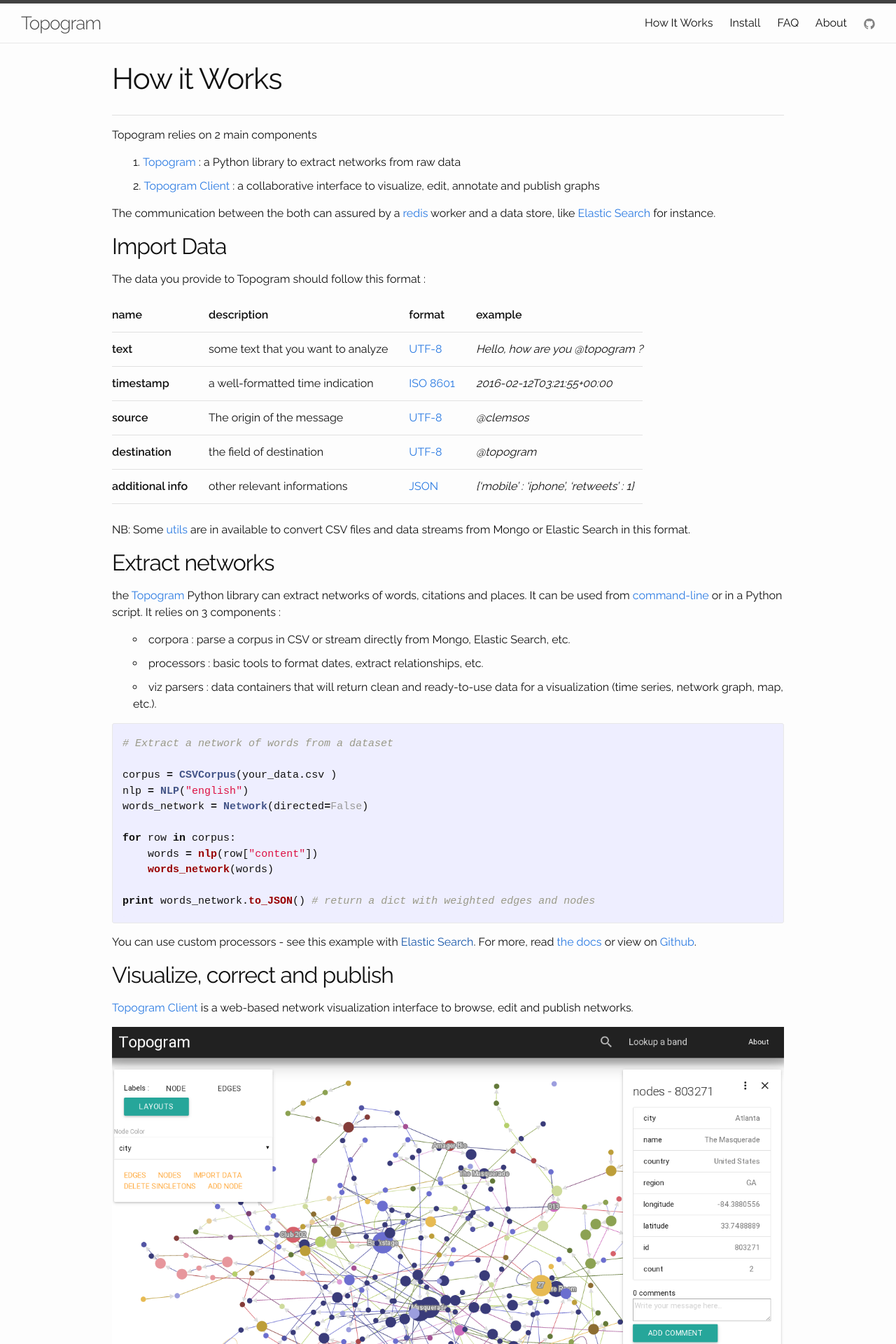
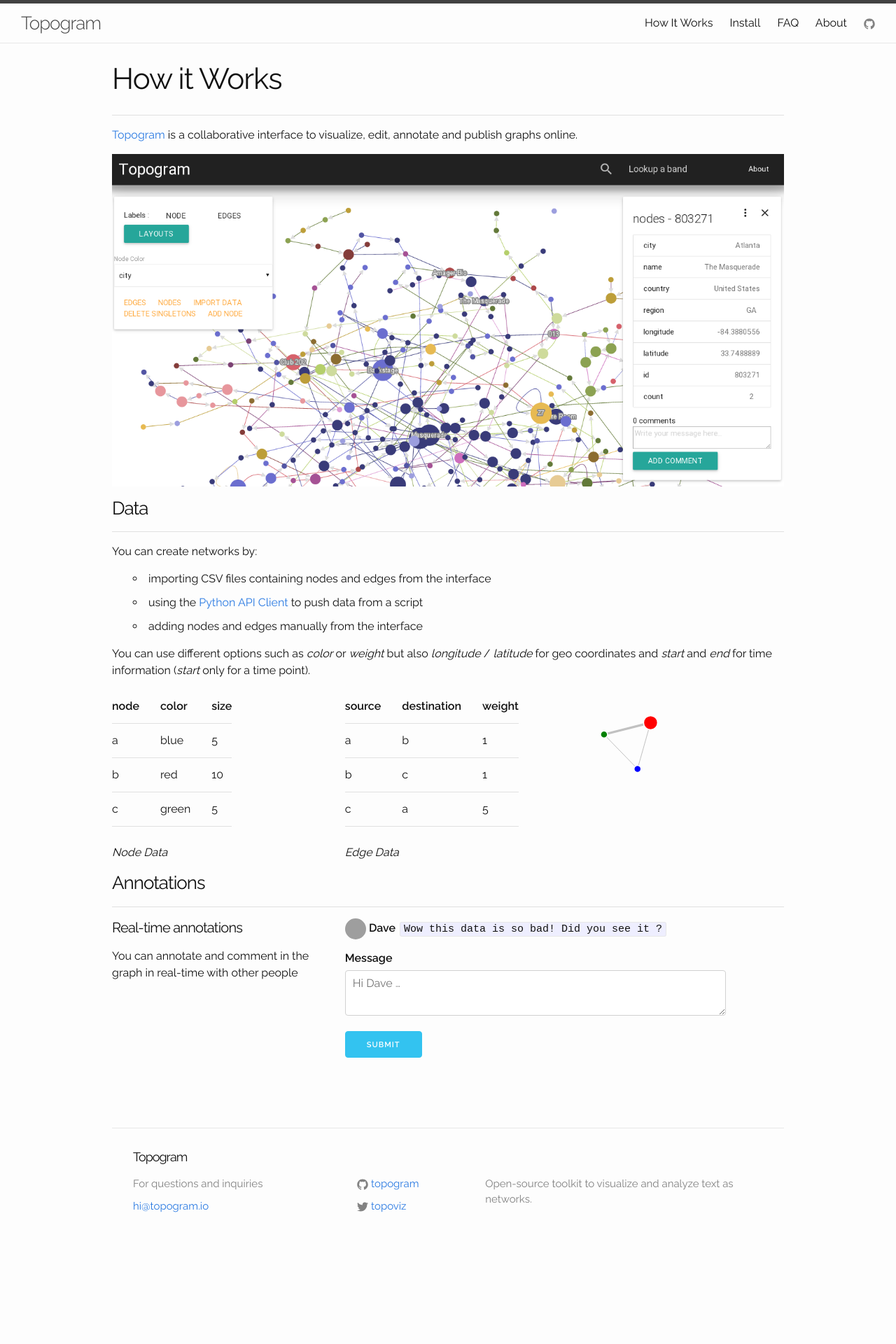
Before and after one commit to topogram/topogram.github.io, a Jekyll site: the page built from HowItWorks.md, in a window 1280 px wide. Shown: the top 1920 px of the page at 70% size. Built offline with Jekyll 4.4.1, drawn with Linux system fonts in a browser that asks for light colours; after the commit the page ends 1795 px from its top, so only the background shows below that; some of the changed text lies outside the part shown; grey boxes are pictures that could not be loaded.

Commit message:
improve How It works page

```diff
--- a/HowItWorks.md
+++ b/HowItWorks.md
@@ -3,96 +3,23 @@ layout: page
 title: How it Works
 ---
 
-Topogram relies on 2 main components
-
-1. [Topogram]( https://github.com/topogram/topogram ) : a Python library to extract networks from raw data
-3. [Topogram Client](https://github.com/topogram/topogram-client) : a collaborative interface to visualize, edit, annotate and publish graphs
-
-The communication between the both can assured by a [redis](http://redis.io/) worker and
-a data store, like [Elastic Search](https://www.elastic.co) for instance.
-
-
-## Import Data
-
-The data you provide to Topogram should follow this format :
-
-| name | description | format | example|
-|---|---|---|---|
-**text** | some text that you want to analyze | [UTF-8](https://en.wikipedia.org/wiki/UTF-8) | *Hello, how are you @topogram ?*
-**timestamp** | a well-formatted time indication | [ISO 8601](https://en.wikipedia.org/wiki/ISO_8601) | *2016-02-12T03:21:55+00:00*
-**source** | The origin of the message | [UTF-8](https://en.wikipedia.org/wiki/UTF-8) | *@clemsos*
-**destination** | the field of destination | [UTF-8](https://en.wikipedia.org/wiki/UTF-8) | *@topogram*
-**additional info** | other relevant informations | [JSON](https://en.wikipedia.org/wiki/JSON) | *{'mobile' : 'iphone', 'retweets' : 1}*
-
-
-NB: Some [utils](http://topogram.readthedocs.org) are in available to convert CSV files and data streams from Mongo or Elastic Search in this format.
-
-## Extract networks
-
-the [Topogram](http://github.com/topogram/topogram) Python library can extract networks of words, citations and places. It can be used from [command-line](http://topogram.readthedocs.org/en/latest/cli.html) or in a Python script. It relies on 3 components :
-
-* corpora : parse a corpus in CSV or stream directly from Mongo, Elastic Search, etc.
-* processors : basic tools to format dates, extract relationships, etc.
-* viz parsers : data containers that will return clean and ready-to-use data for a visualization (time series, network graph, map, etc.).
-
-{% highlight python %}
-
-# Extract a network of words from a dataset
-
-corpus = CSVCorpus(your_data.csv )
-nlp = NLP("english")
-words_network = Network(directed=False)
-
-for row in corpus:
-    words = nlp(row["content"])
-    words_network(words)
-
-print words_network.to_JSON() # return a dict with weighted edges and nodes
-
-{% endhighlight %}
-
-You can use custom processors - see this example with [Elastic Search](). For more, read [the docs](http://topogram.readthedocs.org) or view on [ Github](https://github.com/topogram/topogram).
-
-## Visualize, correct and publish
-
-[Topogram Client](https://github.com/topogram/topogram-client) is a web-based network visualization interface to browse, edit and publish networks.
+[Topogram](https://github.com/topogram/topogram) is a collaborative interface to visualize, edit, annotate and publish graphs online.
 
 ![](/images/Topogram-Network.png)
+
+### Data
 ---
+
+You can create networks by:
+
+* importing CSV files containing nodes and edges from the interface
+* using the [Python API Client](https://github.com/topogram/topogram-api-client) to push data from a script
+* adding nodes and edges manually from the interface
+
+You can use different options such as *color* or *weight* but also *longitude* / *latitude* for geo coordinates and *start* and *end* for time information (*start* only for a time point).
 
 <div class="row">
 
-<div class="four columns" markdown="1">
-
-#### Edge data
-
-To start, you should import some [network data](https://en.wikipedia.org/wiki/Network_model). You can import the data generated with [Topogram](https://github.com/topogram/topogram) or your own set of edges, following this basic model.
-
-</div>
-<div class="four columns" markdown="1">
-
-| source | destination | weight |
-|---|---|---|
-|a|b|1|
-|b|c|1|
-|c|a|5|
-
-</div>
-<div class="four columns">
-  {% include network.html nodeData=0 id="networkBasic" %}
-</div>
-</div>
-
----
-
-<div class="row">
-<div class="four columns" markdown="1">
-
-#### Node data
-
-To start, you should import some [network data](https://en.wikipedia.org/wiki/Network_model). You can import the data generated with [Topogram](https://github.com/topogram/topogram) or your own set of edges, following this basic model.
-
-</div>
 <div class="four columns" markdown="1">
 
 | node | color | size |
@@ -101,12 +28,28 @@ To start, you should import some [network data](https://en.wikipedia.org/wiki/Ne
 |b|red|10|
 |c|green|5|
 
+*Node Data*
+
 </div>
-<div class="four columns">
+<div class="four columns" markdown="1">
+
+
+| source | destination | weight |
+|---|---|---|
+|a|b|1|
+|b|c|1|
+|c|a|5|
+
+*Edge Data*
+</div>
+<div class="four columns" markdown="1">
+
   {% include network.html nodeData=1 id="networkNodes" %}
 </div>
 </div>
 
+
+### Annotations
 ---
 
 <div class="row">
```
